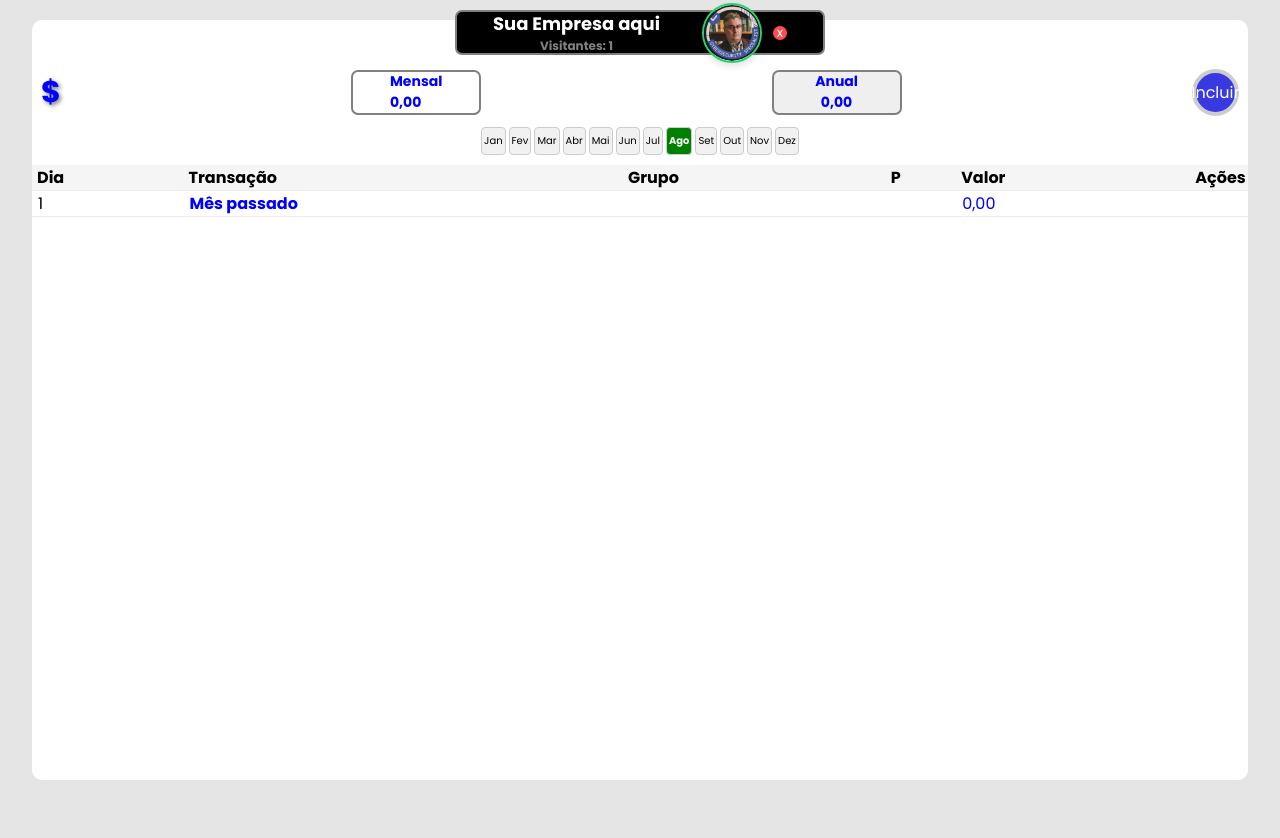
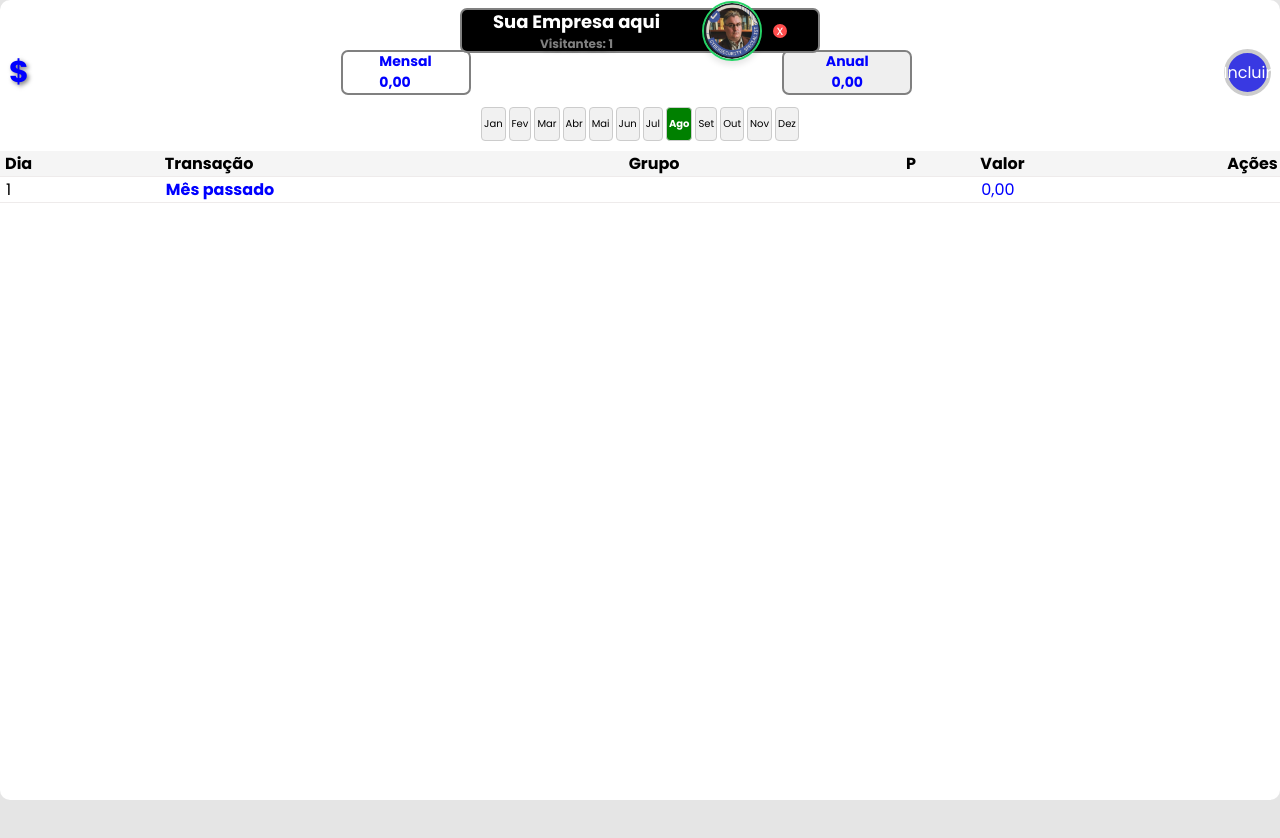
Before and after one commit to souzamarcell/custo-311, a plain HTML site: page index.html in a window 1280 px wide. Drawn offline with nearby package versions, Linux system fonts and the light colour scheme.

Commit message:
feat: button months party 1.3.2

```diff
--- a/style.css
+++ b/style.css
@@ -37,6 +37,8 @@ body {
 .container {
   width: 95%;
   height: 95%;
+  width: 100vw;
+  height: 100vh;
   border-radius: 10px;
   background: white;
 }
@@ -47,7 +49,7 @@ button {
 
 .texto-acima {
   position: absolute;
-  top: 10px;
+  top: 8px;
   left: 50%;
   transform: translateX(-50%);
 
@@ -59,7 +61,7 @@ button {
   border: 2px solid gray;
   border-radius: 7px;
 
-  width: 370px; /* Aumentei a largura */
+  width: 360px; /* Aumentei a largura */
   height: 45px; /* Pequeno ajuste na altura */
 
   display: inline-flex;
@@ -169,7 +171,7 @@ button {
   padding-bottom: 10px;
 }
 .meses button {
-  padding: 5px 2px;
+  padding: 8px 2px;
   border: 0.7px solid #ccc;
   background-color: #f1f1f1;
   cursor: pointer;
```
